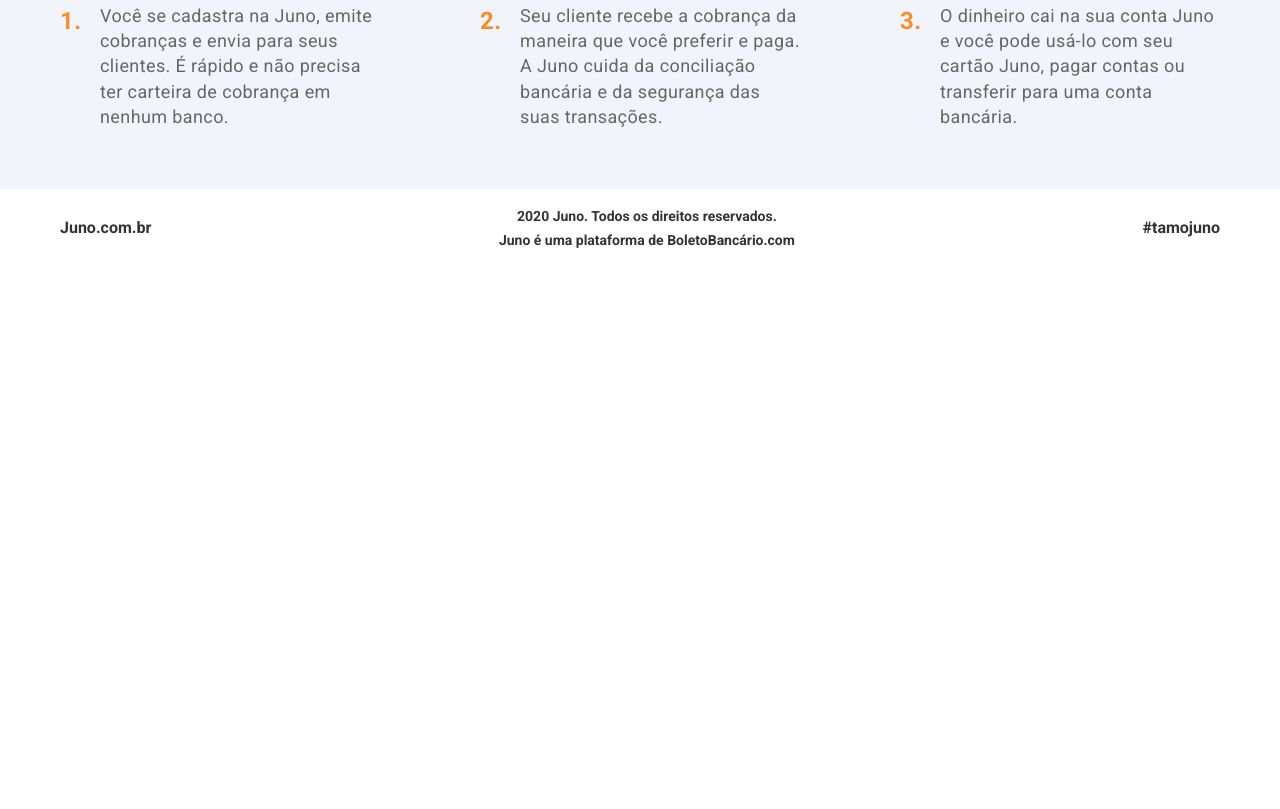
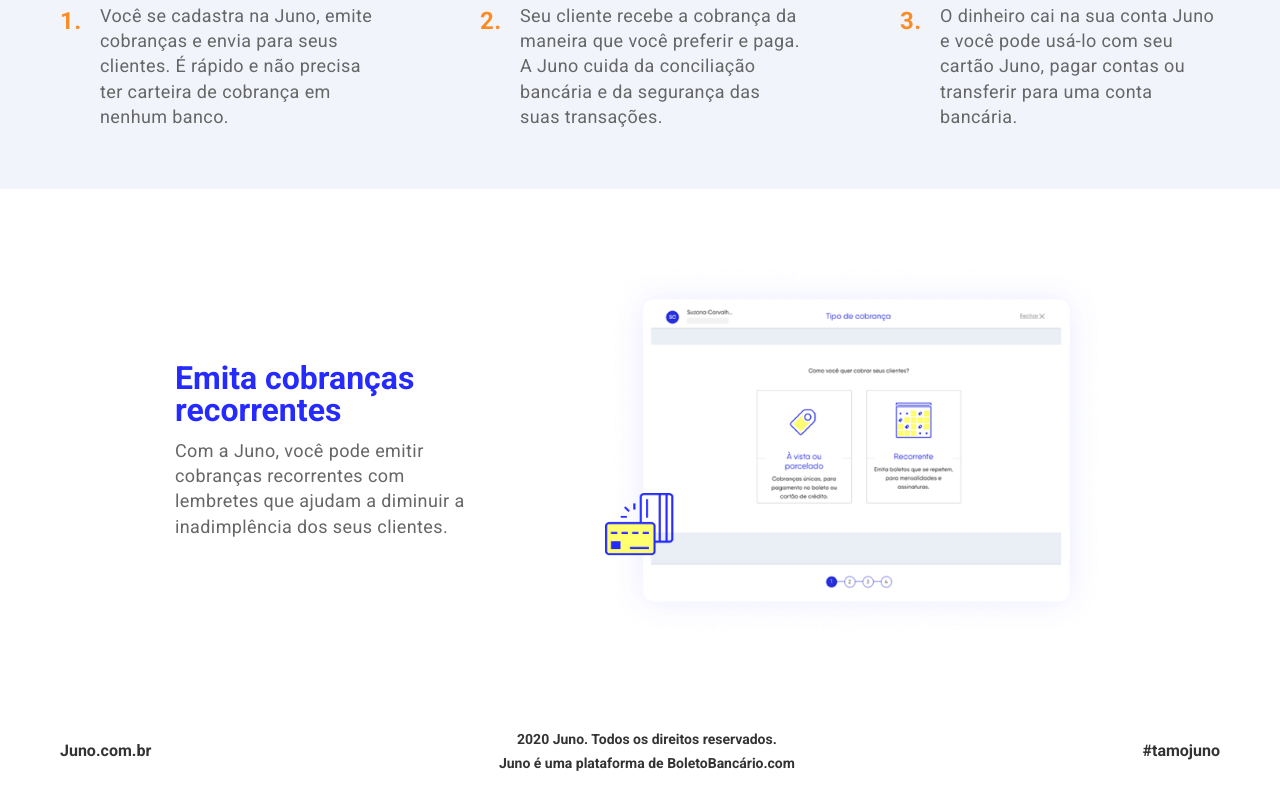
Before and after one commit to Lerooks/gatsby-landing-page, a Gatsby site: page / in a window 1280 px wide. Shown: the part 641-1450 px from the top of the page. Before the commit the page ends 928 px from the top, so only its background shows below. Built offline with nearby package versions, Linux system fonts and the light colour scheme; Gatsby itself is replaced by a stand-in of ours.

Commit message:
feat: add charges section

```diff
--- a/src/components/common/footer/footer-styles.ts
+++ b/src/components/common/footer/footer-styles.ts
@@ -2,6 +2,7 @@
 import { Container } from 'components/common/container/container-styles'
 
 export const Footer = styled.footer`
+  background-color: #fff;
   padding: 30px 0;
 
   @media screen and (min-width: 992px) {
--- /dev/null
+++ b/src/components/home/charges/charges-container.tsx
@@ -0,0 +1,8 @@
+import React, { ReactElement } from 'react'
+import Charges from './charges'
+
+type DataProps = {}
+
+export default function ChargesContainer(): ReactElement {
+  return <Charges></Charges>
+}
--- /dev/null
+++ b/src/components/home/charges/charges-styles.ts
@@ -0,0 +1,74 @@
+import styled from 'styled-components'
+import Container from 'components/common/container'
+
+export const Charges = styled.section`
+  position: relative;
+  padding: 50px 0;
+
+  @media screen and (min-width: 992px) {
+    padding: 75px 0;
+  }
+`
+
+export const ChargesContainer = styled(Container)``
+
+export const Wrapper = styled.div`
+  display: grid;
+  grid-template-areas: 'image' 'content';
+  grid-template-columns: 1fr;
+  gap: 30px 0;
+
+  @media screen and (min-width: 992px) {
+    gap: 0 50px;
+    justify-content: center;
+    align-items: center;
+    grid-template-columns: 380px 500px;
+    grid-template-areas: 'content image';
+  }
+`
+
+export const Content = styled.div`
+  grid-area: content;
+`
+
+export const Title = styled.h2`
+  max-width: 380px;
+  font-style: normal;
+  font-weight: bold;
+  font-size: 32px;
+  line-height: 32px;
+  margin-top: 0;
+  margin-bottom: 12px;
+  color: #252aff;
+`
+
+export const Text = styled.p`
+  font-style: normal;
+  font-weight: normal;
+  font-size: 18px;
+  line-height: 140%;
+  letter-spacing: 0.4px;
+  color: #666666;
+  margin-top: 0;
+  margin-bottom: 0;
+
+  @media screen and (min-width: 992px) {
+    max-width: 317px;
+  }
+`
+
+export const ImageWrapper = styled.div`
+  max-width: 650px;
+  width: 100%;
+  grid-area: image;
+  display: flex;
+  align-items: center;
+  justify-content: center;
+  justify-self: center;
+`
+
+export const Image = styled.img`
+  display: block;
+  width: 100%;
+  max-width: 100%;
+`
--- /dev/null
+++ b/src/components/home/charges/charges.tsx
@@ -0,0 +1,24 @@
+import React, { ReactElement } from 'react'
+import * as S from './charges-styles'
+import Image from 'assets/images/home/cobrancas-recorrentes.png'
+
+export default function Charges(): ReactElement {
+  return (
+    <S.Charges>
+      <S.ChargesContainer>
+        <S.Wrapper>
+          <S.ImageWrapper>
+            <S.Image src={Image}></S.Image>
+          </S.ImageWrapper>
+          <S.Content>
+            <S.Title> Emita cobranças recorrentes </S.Title>
+            <S.Text>
+              Com a Juno, você pode emitir cobranças recorrentes com lembretes que ajudam a diminuir a inadimplência dos
+              seus clientes.
+            </S.Text>
+          </S.Content>
+        </S.Wrapper>
+      </S.ChargesContainer>
+    </S.Charges>
+  )
+}
--- /dev/null
+++ b/src/components/home/charges/index.ts
@@ -0,0 +1 @@
+export { default } from './charges-container'
--- a/src/pages/404/404-page-styles.ts
+++ /dev/null
@@ -1 +0,0 @@
-import styled from 'styled-components'
--- a/src/pages/404/index.ts
+++ /dev/null
@@ -1 +0,0 @@
-export { default } from './404-page'
--- a/src/pages/index.tsx
+++ b/src/pages/index.tsx
@@ -1,16 +1,15 @@
 import React, { ReactElement } from 'react'
-import { PageProps } from 'gatsby'
 import BaseLayout from 'layouts/base-layout'
 import Banner from 'components/home/banner'
 import Process from 'components/home/process'
+import Charges from 'components/home/charges'
 
-type DataProps = {}
-
-export default function IndexPage({}: PageProps<DataProps>): ReactElement {
+export default function IndexPage(): ReactElement {
   return (
     <BaseLayout>
       <Banner></Banner>
       <Process></Process>
+      <Charges></Charges>
     </BaseLayout>
   )
 }
```
Also changed, not shown: src/pages/404/404-page.tsx (deleted, +0 -10 lines), src/assets/images/home/cobrancas-recorrentes.png (added).
